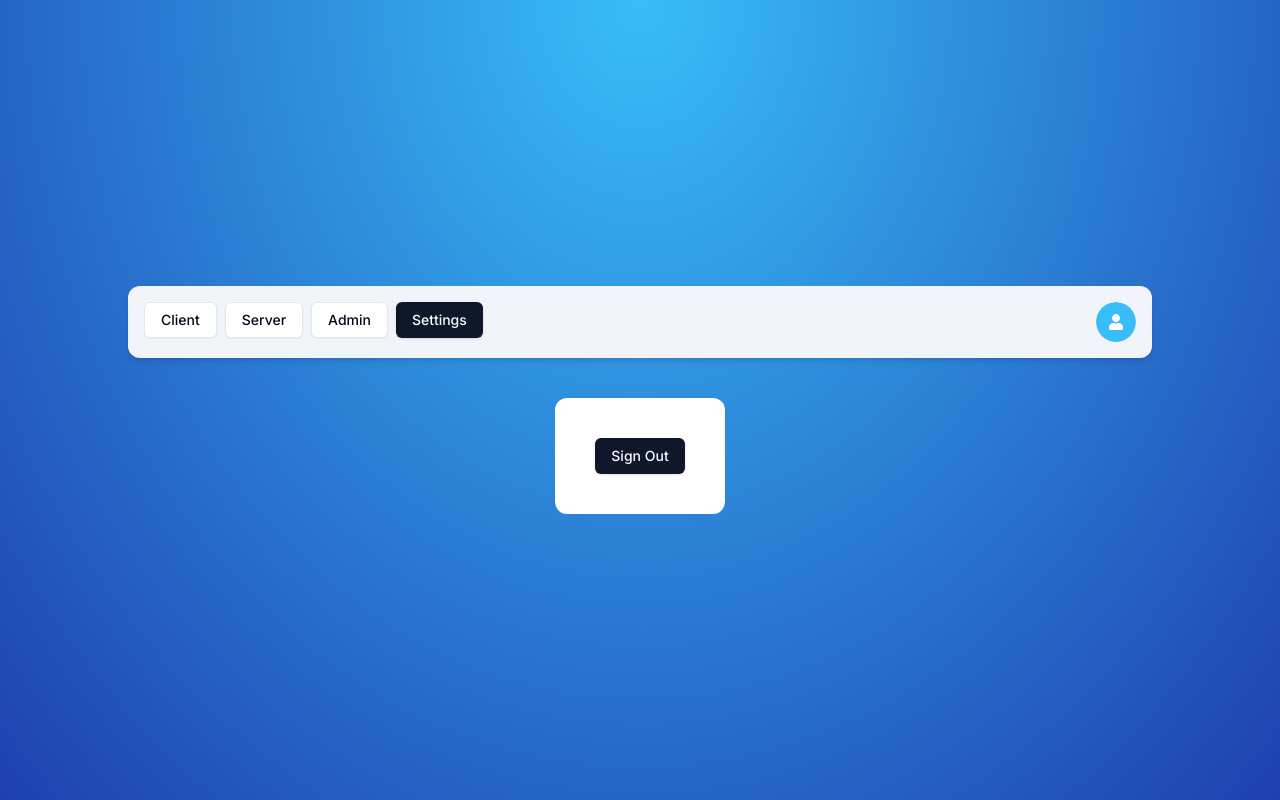
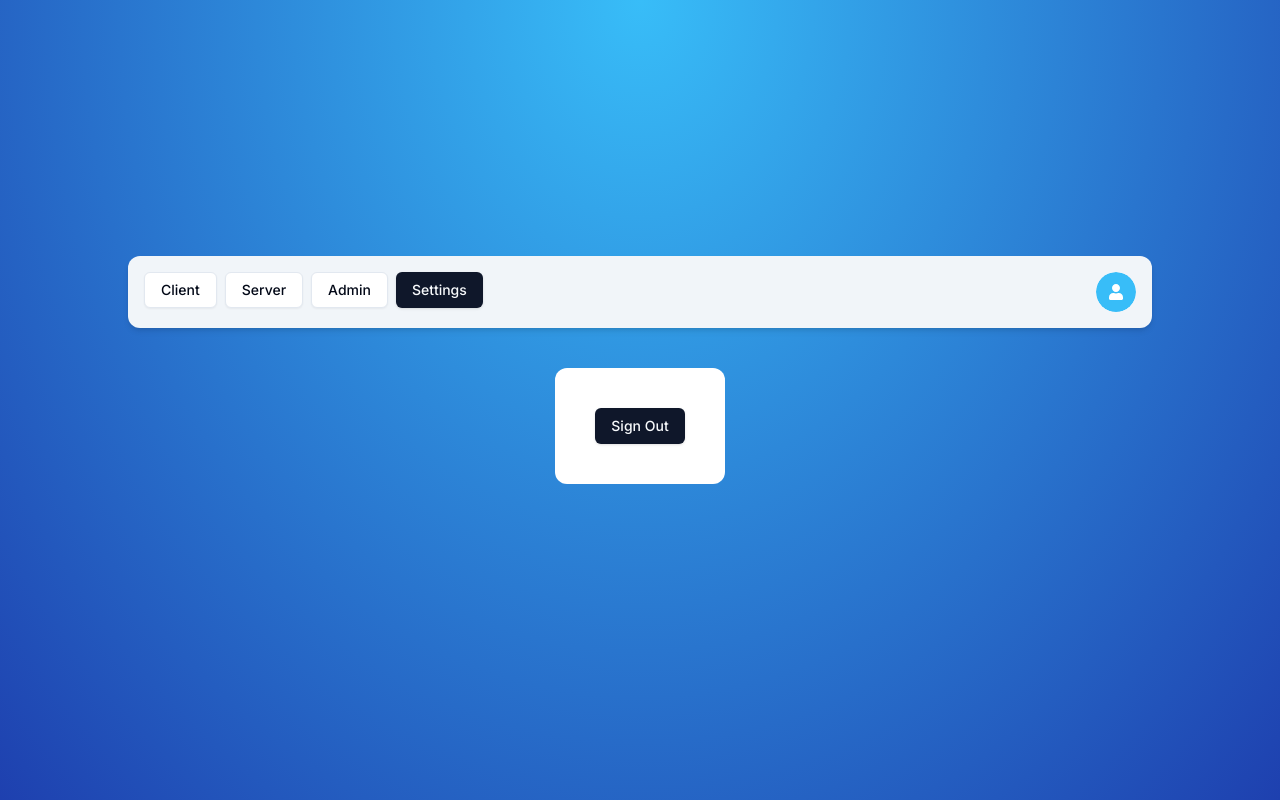
Before and after one commit to chiragyadav2003/NextAuth-V5, a Next.js app: page /settings in a window 1280 px wide. Built offline with nearby package versions, Linux system fonts and the light colour scheme; no server answers.

Commit message:
add new routes and their pages, fix navbar position

```diff
--- /dev/null
+++ b/app/(protected)/admin/page.tsx
@@ -0,0 +1,5 @@
+const AdminPage = () => {
+  return <div>AdminPage</div>;
+};
+
+export default AdminPage;
--- /dev/null
+++ b/app/(protected)/client/page.tsx
@@ -0,0 +1,5 @@
+const ClientPage = () => {
+  return <div>ClientPage</div>;
+};
+
+export default ClientPage;
--- a/app/(protected)/layout.tsx
+++ b/app/(protected)/layout.tsx
@@ -2,7 +2,7 @@ import { Navbar } from '@/app/(protected)/_components/navbar';
 
 const ProtectedLayout = ({ children }: { children: React.ReactNode }) => {
   return (
-    <div className="flex h-full w-full flex-col items-center justify-center gap-y-10 bg-[radial-gradient(ellipse_at_top,_var(--tw-gradient-stops))] from-sky-400 to-blue-800">
+    <div className="mx-auto flex h-full w-full max-w-7xl flex-col items-center gap-y-10 bg-[radial-gradient(ellipse_at_top,_var(--tw-gradient-stops))] from-sky-400 to-blue-800 pt-[20%]">
       <Navbar />
       {children}
     </div>
--- /dev/null
+++ b/app/(protected)/server/page.tsx
@@ -0,0 +1,7 @@
+import React from 'react';
+
+const ServerPage = () => {
+  return <div>ServerPage</div>;
+};
+
+export default ServerPage;
```
